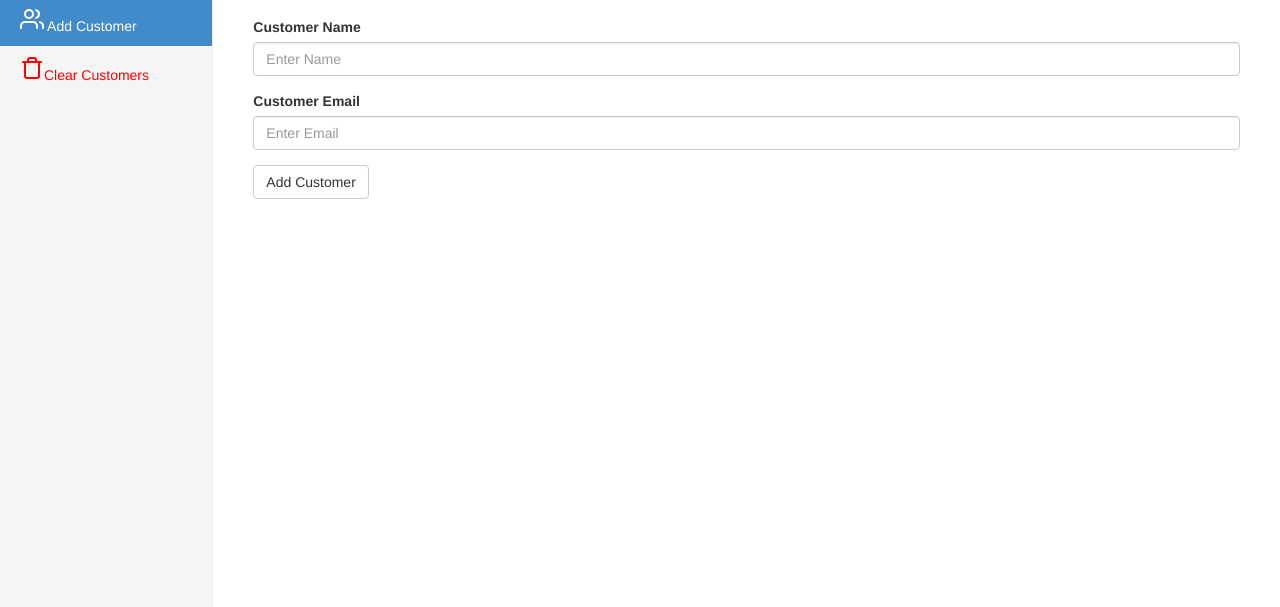
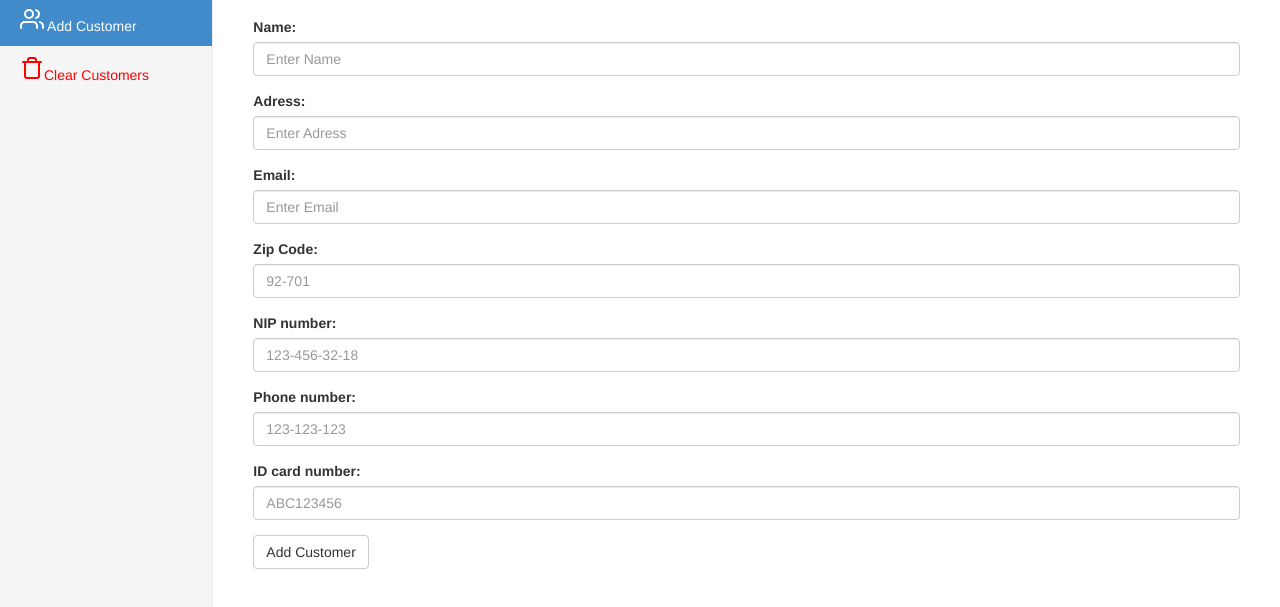
Before and after one commit to rozer1/EX_5_IPM, a plain HTML site: page add.html in a window 1280 px wide. Shown: the part 123-730 px from the top of the page. Drawn offline with nearby package versions, Linux system fonts and the light colour scheme.

Commit message:
Add'ed inputs for more customers information

```diff
--- a/add.html
+++ b/add.html
@@ -37,14 +37,42 @@
         <div class="col-sm-9 col-sm-offset-3 col-md-10 col-md-offset-2 main">
           <h1 class="page-header">Add Customer</h1>
 			<form role="form" onsubmit="addCustomer()">
+
 				<div class="form-group">
-					<label>Customer Name</label>
+					<label>Name:</label>
 					<input type="text" id="name" class="form-control" required="required" placeholder="Enter Name">
 				</div>
+
 				<div class="form-group">
-					<label>Customer Email</label>
+					<label>Adress:</label>
+					<input type="text" id="adress" class="form-control" required="required" placeholder="Enter Adress">
+				</div>
+
+				<div class="form-group">
+					<label>Email:</label>
 					<input type="email" id="email" class="form-control" required="required" placeholder="Enter Email">
 				</div>
+
+				<div class="form-group">
+					<label for="postal_code">Zip Code:</label>
+					<input type="text" id="postal_code" name="postal_code" class="form-control" required="required" placeholder="92-701" pattern="\d{2}-\d{3}" title="Format: (NN-NNN)">
+				</div>
+
+				<div class="form-group">
+					<label for="nip_number">NIP number:</label>
+					<input type="text" id="nip_number" name="nip_number" class="form-control" required="required" placeholder="123-456-32-18" pattern="((\d{3}[- ]\d{3}[- ]\d{2}[- ]\d{2})|(\d{3}[- ]\d{2}[- ]\d{2}[- ]\d{3}))" title="Polish NIP format">
+				</div>
+
+				<div class="form-group">
+					<label for="phone_number">Phone number:</label>
+					<input type="text" id="phone_number" placeholder="123-123-123" class="form-control" required="required" name="phone_number" pattern="[0-9]{3}(-)?[0-9]{3}(-)?[0-9]{3}" title="NNN-NNN-NNN or NNNNNNNNN format">
+				</div>
+
+				<div class="form-group">
+					<label for="id_card">ID card number:</label>
+					<input type="text" id="id_card" name="id_card" placeholder="ABC123456" class="form-control" required="required" pattern="[A-Z]{3}[0-9]{6}" title="Correct ID card number contains 3 numbers and 6 digits">
+				</div>
+
 				<button type="submit" class="btn btn-default">Add Customer</button>
 			</form>
         </div>
--- a/js/main.js
+++ b/js/main.js
@@ -142,3 +142,25 @@ $('#customers').on('blur','.customer',function(){
 		}
 	}
 });
+
+function searchTable() {
+			var input, filter, found, table, tr, td, i, j;
+			input = document.getElementById("myInput");
+			filter = input.value.toUpperCase();
+			table = document.getElementById("myTable");
+			tr = table.getElementsByTagName("tr");
+			for (i = 0; i < tr.length; i++) {
+				td = tr[i].getElementsByTagName("td");
+				for (j = 0; j < td.length; j++) {
+					if (td[j].innerHTML.toUpperCase().indexOf(filter) > -1) {
+						found = true;
+					}
+				}
+				if (found) {
+					tr[i].style.display = "";
+					found = false;
+				} else {
+					tr[i].style.display = "none";
+				}
+			}
+		}
```
Also changed, not shown: index.html (+7 -24 lines).
